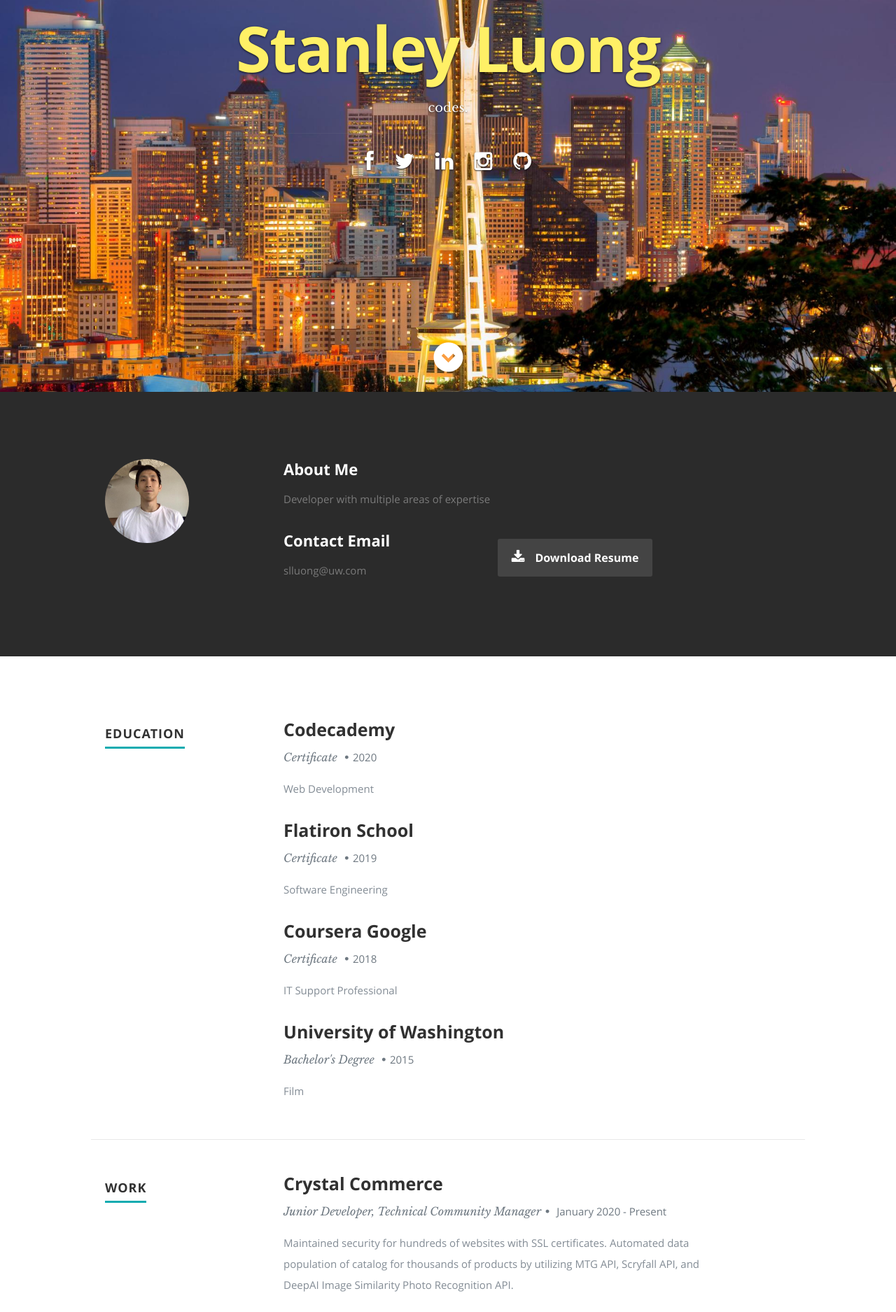
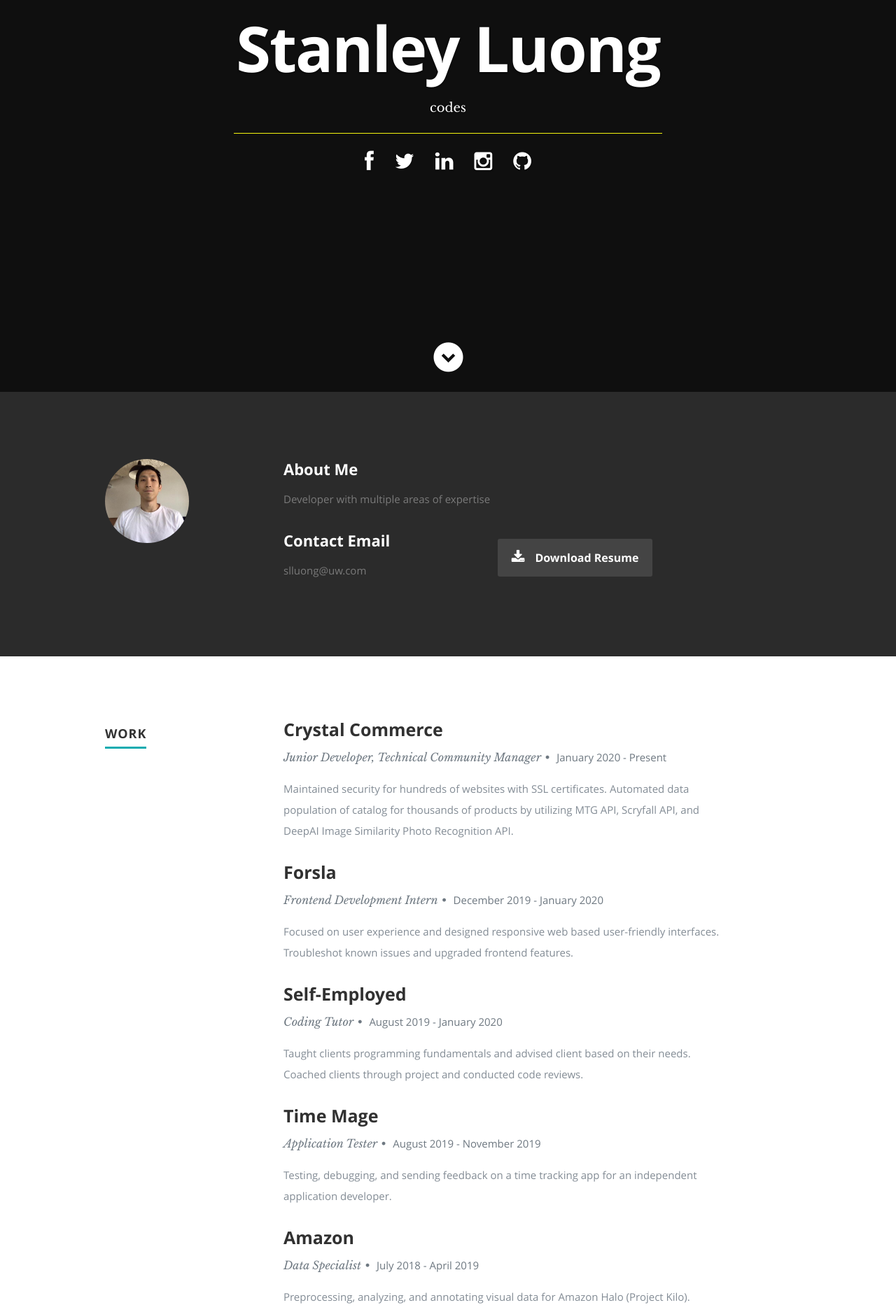
Before and after one commit to stanleyluong/stanleyluong.github.io, a React (Create React App) app: page / in a window 1280 px wide. Shown: the part 240-2115 px from the top of the page at 70% size. Built offline with nearby package versions, Linux system fonts and the light colour scheme.

Commit message:
background-color: black, moved work history above education, added testimonial

```diff
--- a/public/css/layout.css
+++ b/public/css/layout.css
@@ -33,7 +33,7 @@ header {
    height: 800px;
    min-height: 500px;
    width: 100%;
-   background: #161415 url(../images/city-background.jpg) no-repeat top center;
+   background-color: black no-repeat top center;
    background-size: cover !important;
 	-webkit-background-size: cover !important;
    text-align: center;
@@ -59,7 +59,7 @@ header .banner {
 header .banner-text { width: 100%; }
 header .banner-text h1 {
    font: 90px/1.1em 'opensans-bold', sans-serif;
-   color: rgb(255, 240, 102);
+   color: white;
    letter-spacing: -2px;
    margin: 0 auto 18px auto;
    text-shadow: 0px 1px 3px rgba(0, 0, 0, .8);
@@ -80,6 +80,7 @@ header .banner-text hr {
    margin: 18px auto 24px auto;
    border-color: #2F2D2E;
    border-color: rgba(150, 150, 150, .1);
+   background-color: yellow;
 }
 
 /* header social links */
--- a/public/resumeData.json
+++ b/public/resumeData.json
@@ -120,7 +120,7 @@
       },
       {
         "name":"JavaScript",
-        "level":"80%"
+        "level":"95%"
       },
       {
         "name":"React",
@@ -249,6 +249,10 @@
       {
         "text":"So wise!",
         "user":"Katana Tran, Former Classmate"
+      },
+      {
+        "text": "Excellent teacher.",
+        "user": "Terri Nakamura, Client"
       }
     ]
   }
--- a/src/Components/Header.js
+++ b/src/Components/Header.js
@@ -30,7 +30,7 @@ class Header extends Component {
       <div className="row banner">
          <div className="banner-text">
             <h1 className="responsive-headline">{name}</h1>
-            <h3><span>{occupation}</span>.</h3>
+            <h3><span>{occupation}</span></h3>
             <hr/>
             <ul className="social">
                {networks}
--- a/src/Components/Resume.js
+++ b/src/Components/Resume.js
@@ -23,55 +23,24 @@ class Resume extends Component {
     }
 
     return (
-      <section id="resume">
+    <section id="resume">
+      <div className="row work">
+        <div className="three columns header-col"><h1><span>Work</span></h1></div>
+        <div className="nine columns main-col">{work}</div>
+      </div>
 
       <div className="row education">
-         <div className="three columns header-col">
-            <h1><span>Education</span></h1>
-         </div>
-
-         <div className="nine columns main-col">
-            <div className="row item">
-               <div className="twelve columns">
-                 {education}
-               </div>
-            </div>
-         </div>
+        <div className="three columns header-col"><h1><span>Education</span></h1></div>
+        <div className="nine columns main-col"><div className="row item"><div className="twelve columns">{education}</div></div></div>
       </div>
 
 
-      <div className="row work">
+      <div className="row skill">
+        <div className="three columns header-col"><h1><span>Skills</span></h1></div>
+        <div className="nine columns main-col"><p>{skillmessage}</p><div className="bars"><ul className="skills">{skills}</ul></div></div>
+      </div>
 
-         <div className="three columns header-col">
-            <h1><span>Work</span></h1>
-         </div>
-
-         <div className="nine columns main-col">
-          {work}
-        </div>
-    </div>
-
-
-
-      <div className="row skill">
-
-         <div className="three columns header-col">
-            <h1><span>Skills</span></h1>
-         </div>
-
-         <div className="nine columns main-col">
-
-            <p>{skillmessage}
-            </p>
-
-				<div className="bars">
-				   <ul className="skills">
-					  {skills}
-					</ul>
-				</div>
-			</div>
-      </div>
-   </section>
+    </section>
     );
   }
 }
```
